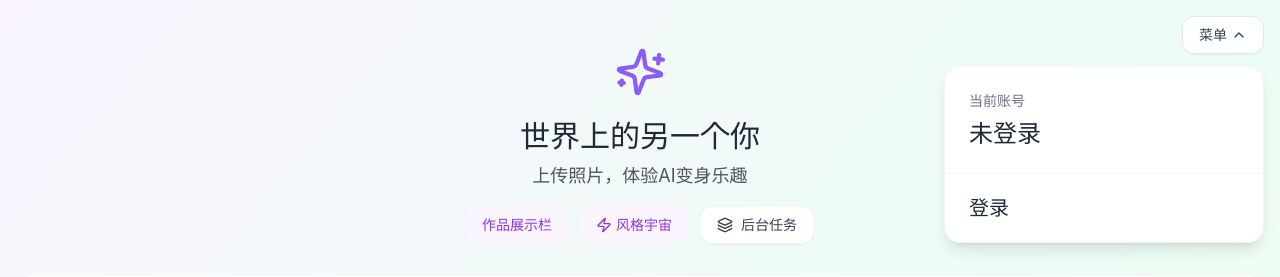
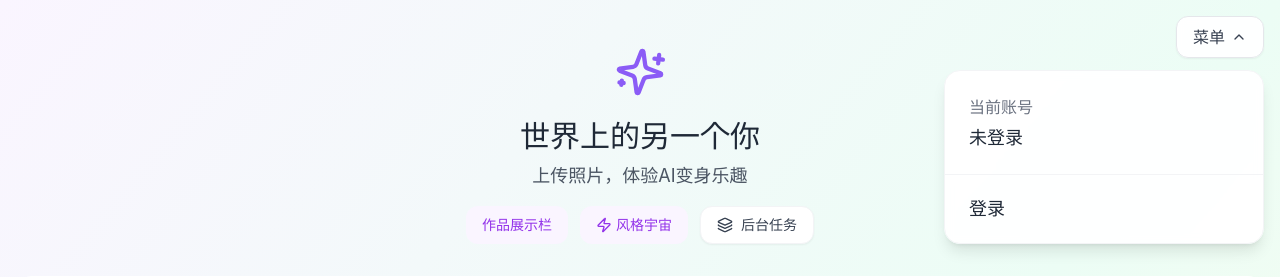
Before and after one commit to feibo123132/the-other-you, a React (Vite) app: page / in a window 1280 px wide. Both pictures are taken after a click on the button "菜单". Shown: the top 277 px of the page. Built offline with nearby package versions, Linux system fonts and the light colour scheme.

Commit message:
字体大小

```diff
--- a/src/components/TopRightMenu/index.tsx
+++ b/src/components/TopRightMenu/index.tsx
@@ -47,17 +47,17 @@ const TopRightMenu = () => {
       <button
         type="button"
         onClick={() => setIsOpen((prev) => !prev)}
-        className="inline-flex items-center gap-1 px-4 py-2 rounded-xl bg-white/95 border border-gray-200 text-gray-700 text-sm font-medium shadow-sm hover:shadow-md hover:bg-white transition-all backdrop-blur-sm"
+        className="inline-flex items-center gap-1.5 rounded-xl border border-gray-200 bg-white/95 px-4 py-2 text-base font-semibold text-gray-700 shadow-sm backdrop-blur-sm transition-all hover:bg-white hover:shadow-md"
       >
         菜单
-        <ChevronDown className={`w-4 h-4 transition-transform ${isOpen ? "rotate-180" : ""}`} />
+        <ChevronDown className={`h-4 w-4 transition-transform ${isOpen ? "rotate-180" : ""}`} />
       </button>
 
       {isOpen && (
-        <div className="mt-3 w-[min(20rem,calc(100vw-2rem))] rounded-2xl bg-white/95 shadow-lg border border-gray-100 overflow-hidden backdrop-blur-sm">
+        <div className="mt-3 w-[min(20rem,calc(100vw-2rem))] overflow-hidden rounded-2xl border border-gray-100 bg-white/95 shadow-lg backdrop-blur-sm">
           <div className="p-6">
-            <div className="text-sm text-gray-500 mb-2 font-medium">当前账号</div>
-            <div className="text-2xl text-gray-800 font-semibold break-all leading-tight">
+            <div className="mb-2 text-base font-semibold text-gray-500">当前账号</div>
+            <div className="break-all text-lg font-semibold leading-tight text-gray-800">
               {currentUser || "未登录"}
             </div>
           </div>
@@ -72,7 +72,7 @@ const TopRightMenu = () => {
                   logout();
                   setIsOpen(false);
                 }}
-                className="w-full text-left text-xl font-semibold text-red-500 hover:text-red-600 transition-colors px-2 py-1"
+                className="w-full px-2 py-1 text-left text-lg font-semibold text-red-500 transition-colors hover:text-red-600"
               >
                 退出登录
               </button>
@@ -83,7 +83,7 @@ const TopRightMenu = () => {
                   setIsOpen(false);
                   navigate("/login");
                 }}
-                className="w-full text-left text-xl font-semibold text-gray-800 hover:text-gray-950 transition-colors px-2 py-1"
+                className="w-full px-2 py-1 text-left text-lg font-semibold text-gray-800 transition-colors hover:text-gray-950"
               >
                 登录
               </button>
```
Also changed, not shown: _shots/1.7.png (added).
